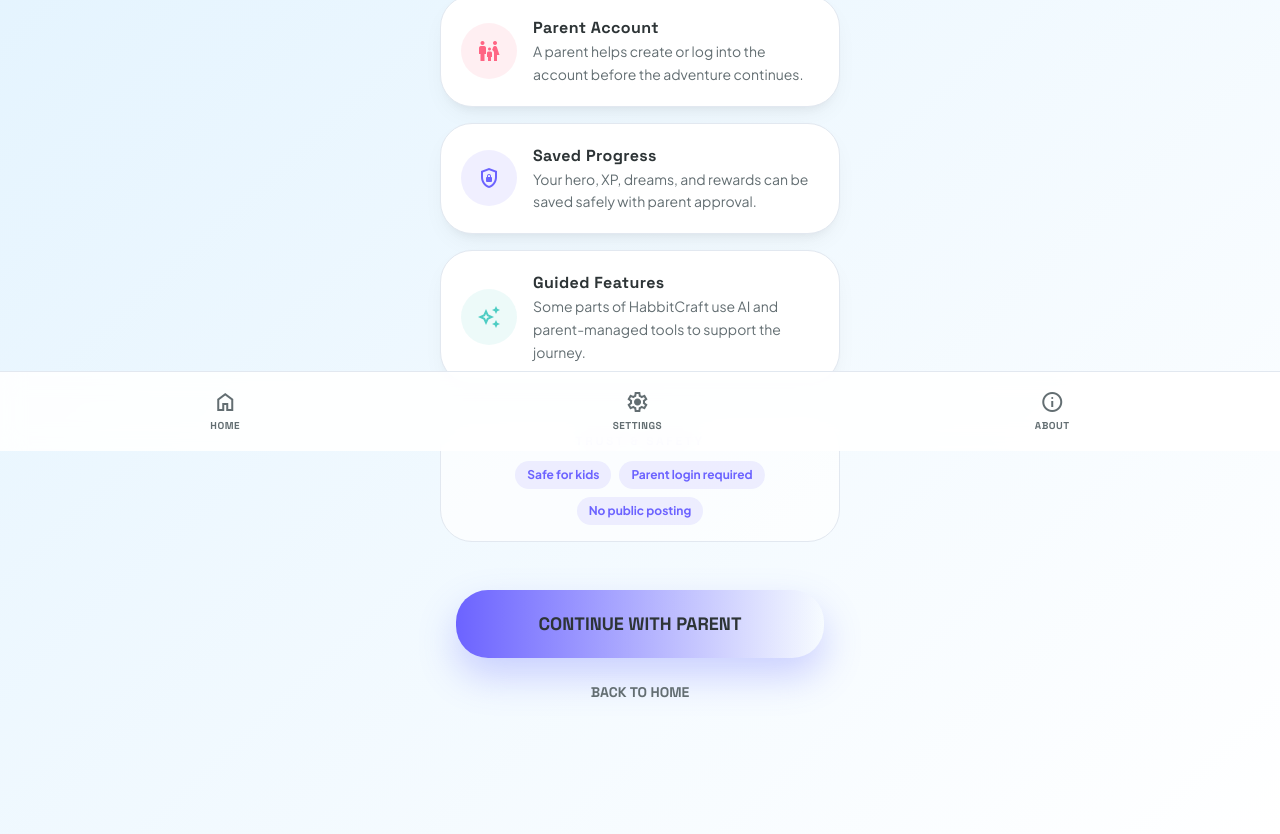
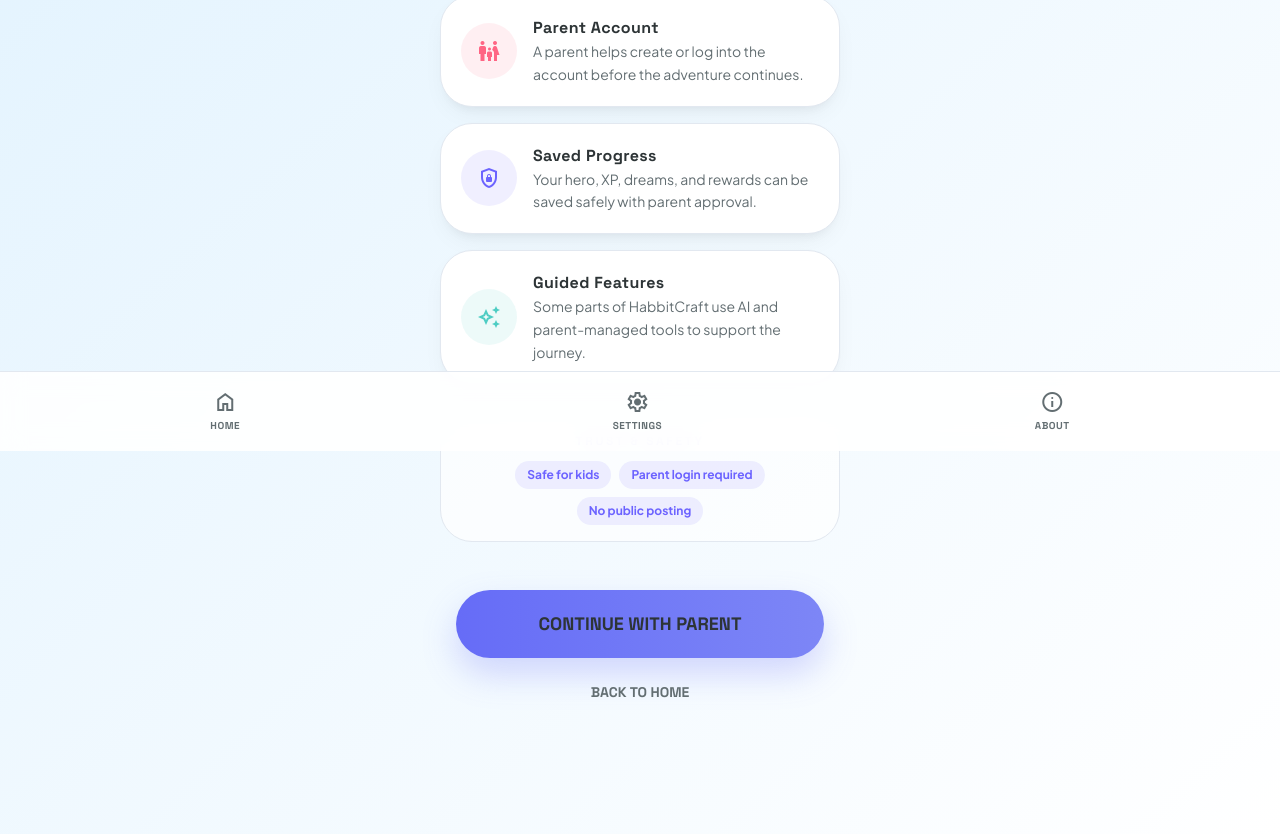
Before and after one commit to Mefist89/habbitcraft, a Next.js app: page /disclaimer in a window 1280 px wide. Shown: the part 349-1183 px from the top of the page. Built offline with nearby package versions, Linux system fonts and the light colour scheme.

Commit message:
fix : design btn

```diff
--- a/components/DashboardClient.tsx
+++ b/components/DashboardClient.tsx
@@ -160,6 +160,11 @@
           <PrimaryPillButton
             href="/quest"
             className="w-full"
+            icon={
+              <span className="material-symbols-outlined text-[22px]" style={{ fontVariationSettings: "'FILL' 1" }}>
+                rocket_launch
+              </span>
+            }
           >
             {t('dashboard.start')}
           </PrimaryPillButton>
--- a/components/ZenAudioPlayer.tsx
+++ b/components/ZenAudioPlayer.tsx
@@ -371,7 +371,12 @@
                 <PrimaryPillButton
                   onClick={() => void toggleScene(scene.id)}
                   size="md"
-                  className="shrink-0 min-w-[108px]"
+                  className="shrink-0 min-w-[132px]"
+                  icon={
+                    <span className="material-symbols-outlined text-[18px]" style={{ fontVariationSettings: "'FILL' 1" }}>
+                      {isActive ? "pause_circle" : "play_arrow"}
+                    </span>
+                  }
                 >
                   {isActive ? t("zen.pause") : t("zen.play")}
                 </PrimaryPillButton>
--- a/components/ZenClient.tsx
+++ b/components/ZenClient.tsx
@@ -243,6 +243,11 @@
             <PrimaryPillButton
               onClick={markCalmer}
               className="w-full"
+              icon={
+                <span className="material-symbols-outlined text-[22px]" style={{ fontVariationSettings: "'FILL' 1" }}>
+                  self_improvement
+                </span>
+              }
             >
               {t("zen.recenterButton")}
             </PrimaryPillButton>
@@ -258,11 +263,11 @@
               <Link
                 key={action.href}
                 href={action.href}
-                className="rounded-[2rem] bg-linear-to-r from-primary to-primary-container px-5 py-5 text-on-primary shadow-[0_16px_34px_rgba(88,96,254,0.2)] transition-all hover:-translate-y-0.5 hover:shadow-[0_20px_40px_rgba(88,96,254,0.28)] active:scale-[0.98]"
+                className="rounded-[2rem] bg-surface-container-lowest px-5 py-5 shadow-sm transition-all hover:-translate-y-0.5 hover:shadow-md"
               >
                 <div className="mb-3 text-3xl">{action.icon}</div>
-                <p className="mb-1 font-headline text-sm font-bold">{t(action.titleKey)}</p>
-                <p className="text-sm leading-relaxed text-white/85">{t(action.descKey)}</p>
+                <p className="mb-1 font-headline text-sm font-bold text-on-surface">{t(action.titleKey)}</p>
+                <p className="text-sm leading-relaxed text-on-surface-variant">{t(action.descKey)}</p>
               </Link>
             ))}
           </div>
--- a/components/ui/PrimaryPillButton.tsx
+++ b/components/ui/PrimaryPillButton.tsx
@@ -17,13 +17,13 @@
 function getButtonClasses(size: "md" | "lg", disabled?: boolean, className?: string) {
   const baseClasses = [
     "inline-flex items-center justify-center gap-3",
-    "rounded-[2rem] bg-linear-to-r from-primary to-primary-container",
+    "rounded-[999px] bg-linear-to-r from-[#666CF7] to-[#7D86F6]",
     "font-headline font-extrabold text-on-primary",
-    "shadow-[0_18px_38px_rgba(88,96,254,0.28)]",
+    "shadow-[0_16px_34px_rgba(102,108,247,0.26)]",
     "transition-all",
     disabled
       ? "cursor-not-allowed opacity-50"
-      : "hover:scale-[1.02] hover:shadow-[0_22px_44px_rgba(88,96,254,0.34)] active:scale-95",
+      : "hover:scale-[1.02] hover:shadow-[0_20px_42px_rgba(102,108,247,0.34)] active:scale-95",
     size === "lg" ? "px-6 py-5 text-lg" : "px-5 py-3 text-base",
     className ?? "",
   ];
```
